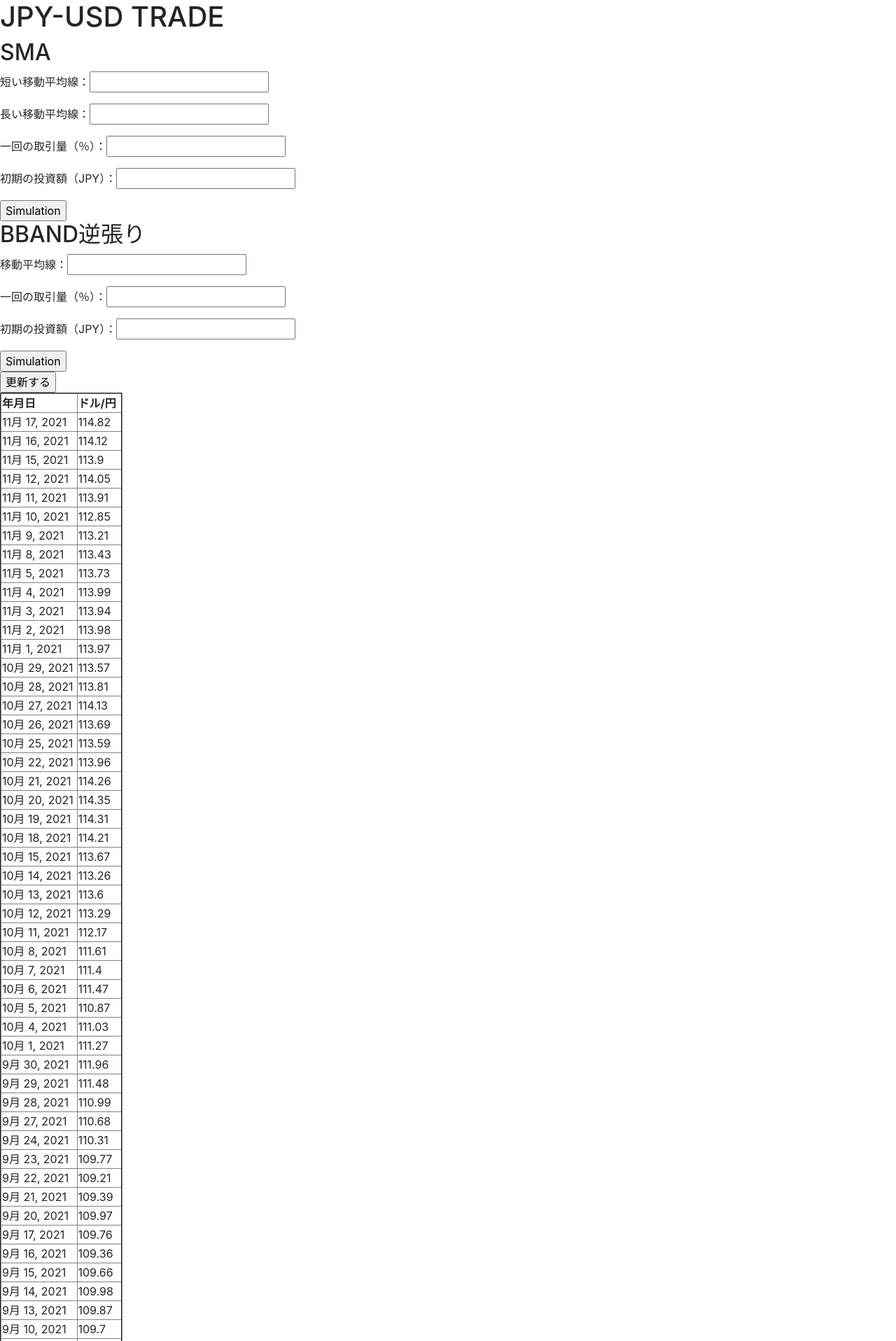
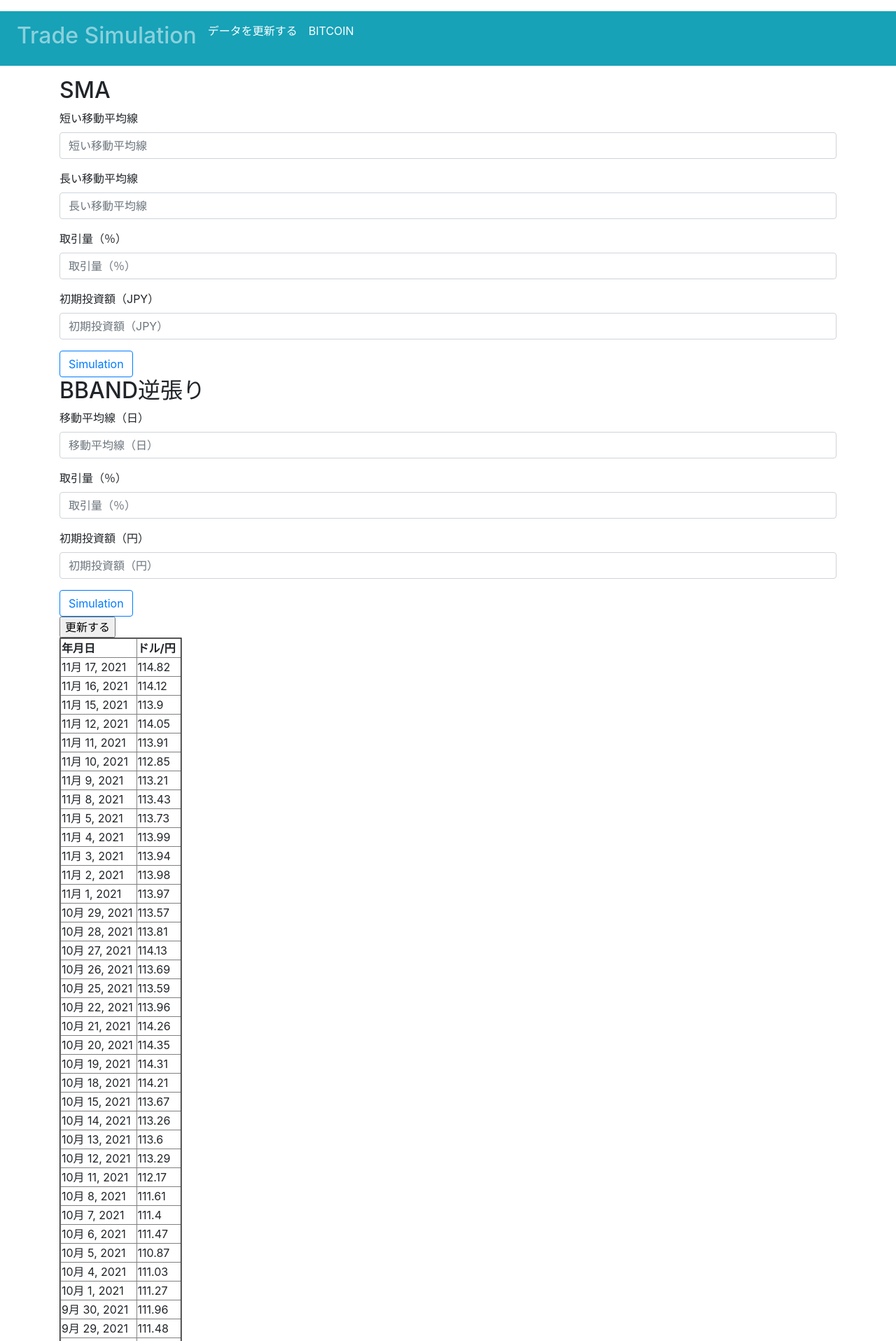
Before and after one commit to akira09181/usdjpy, a Django app: page /ju/ in a window 1280 px wide. Shown: the top 1916 px of the page at 70% size. Run offline with Django 3.2, Linux system fonts and the light colour scheme; data comes from the database, SQL or seed files in the repository; both versions use the stored data as it was after the commit; some libraries are stand-ins or nearby versions.

Commit message:
navbar and inputform

```diff
--- /dev/null
+++ b/ju/forms.py
@@ -0,0 +1,11 @@
+from django import forms
+from .models import Bre, Sma
+
+class Sma(forms.ModelForm):
+    class Meta:
+        model = Sma
+        fields = ('short','long','val','sjpy')
+class BreForm(forms.ModelForm):
+    class Meta:
+        model= Bre
+        fields = ('moveline','val','sjpy')
--- a/ju/models.py
+++ b/ju/models.py
@@ -9,7 +9,12 @@ class PastValue (models.Model):
     end = models.FloatField(max_length=100)
 
 class Sma(models.Model):
-    short = models.IntegerField(default=5)
-    long = models.IntegerField(default=14)
-    val = models.IntegerField(default=30)
-    sjpy = models.IntegerField(default=100)
+    short = models.IntegerField(default=5,verbose_name="短い移動平均線")
+    long = models.IntegerField(default=14,verbose_name="長い移動平均線")
+    val = models.IntegerField(default=30,verbose_name="取引量（％）")
+    sjpy = models.IntegerField(default=100,verbose_name="初期投資額（JPY）")
+
+class Bre(models.Model):
+    moveline = models.IntegerField(default=20,verbose_name="移動平均線（日）")
+    val = models.IntegerField(default=30,verbose_name="取引量（％）")
+    sjpy = models.IntegerField(default=100000,verbose_name="初期投資額（円）")
--- a/ju/templates/ju/base.html
+++ b/ju/templates/ju/base.html
@@ -7,13 +7,39 @@
    <!-- Bootstrap CSS -->
    <link rel="stylesheet" href="https://stackpath.bootstrapcdn.com/bootstrap/4.4.1/css/bootstrap.min.css" integrity="sha384-Vkoo8x4CGsO3+Hhxv8T/Q5PaXtkKtu6ug5TOeNV6gBiFeWPGFN9MuhOf23Q9Ifjh" crossorigin="anonymous">
    <title>Trade Simulation</title>
-
+  <style> body{
+    padding-top 80px;
+  }
+  </style>
  </head>
  <body>
+ <nav class="navbar navbar-expand-sm navbar-dark bg-info mt-3 mb-3">
+ <button class="navbar-toggler" type="button" data-toggle="collapse" data-target="#navbarNav4" aria-controls="navbarNav4" aria-expanded="false" aria-label="Toggle navigation">
+ <span class = "navbar-toggler-icon"></span>
+ </button>
+
+ <div class="collapse navbar-collapse">
+ <ul class = "navbar-nav">
+ <li class = "nav-item avtive">
+ <h2>
+ <a class = "nav-link" href="/ju">Trade Simulation</a>
+ </h2>
+ </li>
+ <li class = "nav-item active">
+ <a class="nav-link" href="/ju/update">データを更新する</a>
+ </li>
+ <li class = "nav-item active">
+ <a class="nav-link" href="https://trade-iwa.herokuapp.com/mytrade/">BITCOIN</a>
+ </li>
+</ul>
+</div>
+ </nav>
+<div class="container">
    {% block header %}
    {% endblock header %}
    {% block content %}
    {% endblock content %}
+</div>
    <!-- Optional JavaScript -->
    <!-- jQuery first, then Popper.js, then Bootstrap JS -->
    <script src="https://code.jquery.com/jquery-3.4.1.slim.min.js" integrity="sha384-J6qa4849blE2+poT4WnyKhv5vZF5SrPo0iEjwBvKU7imGFAV0wwj1yYfoRSJoZ+n" crossorigin="anonymous"></script>
--- a/ju/templates/ju/index.html
+++ b/ju/templates/ju/index.html
@@ -1,22 +1,19 @@
 {% extends './base.html' %}
+{% load bootstrap4 %}
 {% block header %}
-<h1>JPY-USD TRADE</h2>
+
 {% endblock %}
 {% block content %}
 <h2>SMA</h2>
-<form action='/ju/sma'>
-<p>短い移動平均線：<input type='text' name='short'></p>
-<p>長い移動平均線：<input type="text" name='long'></p>
-<p>一回の取引量（％）：<input type="text" name="val"></p>
-<p>初期の投資額（JPY）：<input type="text" name="start"></p>
-<input type = 'submit' value="Simulation">
+<form action='/ju/sma' class='form'>
+{% csrf_token %}
+{% bootstrap_form Sma layout='horizontal' %}
+<button type = 'submit' class='btn btn-outline-primary'>Simulation</button>
 </form>
 <h2>BBAND逆張り</h2>
-<form action='/ju/breverse'>
-<p>移動平均線：<input type = 'text' name='moveline'></p>
-<p>一回の取引量（％）：<input type = "text" name="val"></p>
-<p>初期の投資額（JPY）：<input type = "text" name = "startj"></p>
-<input type = "submit" value="Simulation">
+<form action='/ju/breverse' class='form'>
+{% bootstrap_form Bre layout='horizontal' %}
+<button type = "submit" class='btn btn-outline-primary'>Simulation</button>
 </form>
 <form action = '/ju/update'>
 <input type = 'submit' value='更新する'>
--- a/ju/views.py
+++ b/ju/views.py
@@ -4,21 +4,22 @@ import requests
 from bs4 import BeautifulSoup
 from .models import PastValue
 import math
+from .forms import Sma,BreForm
 # Create your views here.
 def index(request):
 
     c = PastValue.objects.all().values().order_by('date').reverse()
+    Bre = BreForm(request.GET)
 
 
-
-
-    context={'lists':c}
+    SmaForm = Sma(request.GET)
+    context={'lists':c,'Sma':SmaForm,'Bre':Bre}
     return render(request,'ju/index.html',context)
 def sma(request):
     sh = int(request.GET['short'])
     lo = int(request.GET['long'])
     val = int(request.GET['val'])/100
-    jp = int(request.GET['start'])
+    jp = int(request.GET['sjpy'])
     jpy=jp
     c = PastValue.objects.all().values().order_by('date').reverse()
     d = list(c)
@@ -85,12 +86,10 @@ def update(request):
             else:
                 e = li[0][:4]+'-'+li[0][5:6]+'-'+li[0][7:8]
             f = PastValue.objects.filter(date=e).count()
-            if f == 0:
-                b = PastValue(date=e,start=float(li[1]),high=float(li[2]),low=float(li[3]),end=float(li[4]))
-                b.save()
-            else:
 
-                break
+            b = PastValue(date=e,start=float(li[1]),high=float(li[2]),low=float(li[3]),end=float(li[4]))
+            b.save()
+
         if f==1:
             break
 
@@ -102,7 +101,7 @@ def update(request):
 def breverse(request):
     ml = int(request.GET['moveline'])
     val = int(request.GET['val'])/100
-    sjpy = int(request.GET['startj'])
+    sjpy = int(request.GET['sjpy'])
     a = PastValue.objects.all().values().order_by('date')
     jpy=sjpy
     usd=0
@@ -123,7 +122,7 @@ def breverse(request):
             for j in range(ml):
                 s += (a[i-j]['start']-ave)**2
             deviation = math.sqrt(s)/ml
-            print(deviation)
+
             if ave-deviation*2 > a[i]['start']:
                 buyusd = jpy * val
                 jpy -= buyusd
--- a/mysite4/settings.py
+++ b/mysite4/settings.py
@@ -38,6 +38,7 @@ INSTALLED_APPS = [
     'django.contrib.sessions',
     'django.contrib.messages',
     'django.contrib.staticfiles',
+    'bootstrap4',
 ]
 
 MIDDLEWARE = [
```
Also changed, not shown: db.sqlite3, ju/migrations/0003_auto_20211120_1251.py (added).
